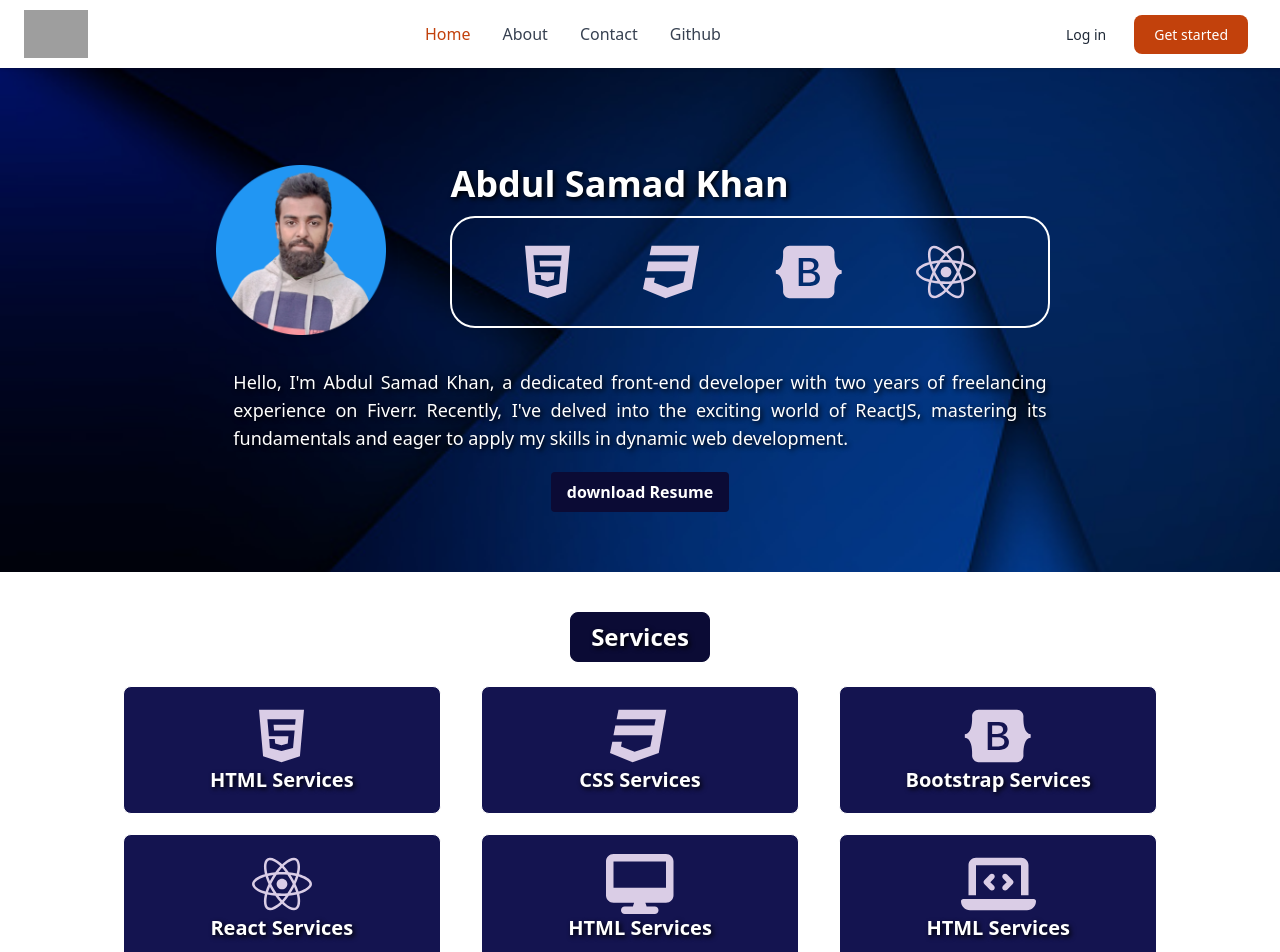
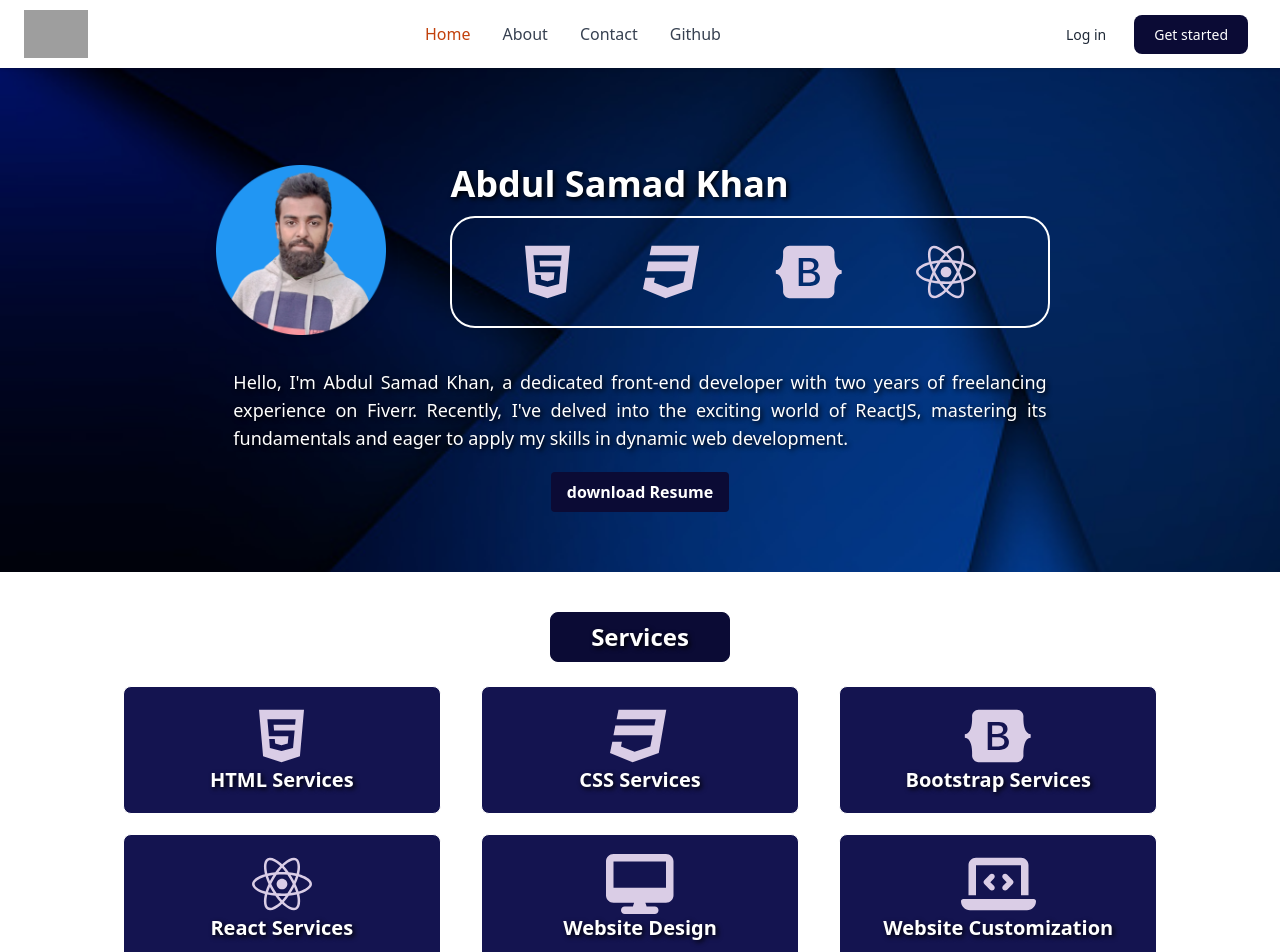
Before and after one commit to AbdulSamad676/React-Portfolio, a React (Vite) app: page / in a window 1280 px wide. Shown: the top 952 px of the page. Built offline with nearby package versions, Linux system fonts and the light colour scheme; grey boxes are pictures that could not be loaded.

Commit message:
services section completed and header button updated

```diff
--- a/src/assets/css/style.css
+++ b/src/assets/css/style.css
@@ -115,5 +115,6 @@
 	justify-content: center;
 	flex-direction: column;
 	align-items: center;
+	cursor: pointer;
 	/* width: max-content; */
 }
--- a/src/components/Header.jsx
+++ b/src/components/Header.jsx
@@ -23,7 +23,7 @@ export default function Header() {
 						</Link>
 						<Link
 							to='#'
-							className='text-white bg-orange-700 hover:bg-orange-800 focus:ring-4 focus:ring-orange-300 font-medium rounded-lg text-sm px-4 lg:px-5 py-2 lg:py-2.5 mr-2 focus:outline-none'
+							className='text-white resume-btn focus:ring-4 focus:ring-orange-300 font-medium rounded-lg text-sm px-4 lg:px-5 py-2 lg:py-2.5 mr-2 focus:outline-none'
 						>
 							Get started
 						</Link>
--- a/src/components/Services.jsx
+++ b/src/components/Services.jsx
@@ -11,7 +11,7 @@ import React from 'react';
 function Services() {
 	return (
 		<div className='container mx-auto my-10 '>
-			<h2 className='text-center my-2 py-2 px-5 text-2xl w-max font-bold text-white black-shadow custom-bg rounded-lg mx-auto'>
+			<h2 className='text-center my-2 py-2 px-10 text-2xl w-max font-bold text-white black-shadow custom-bg rounded-lg mx-auto'>
 				Services
 			</h2>
 			<div className='grid md:grid-cols-3 sm:grid-cols-2  gap-x-[5rem] md:gap-x-10 gap-y-5 p-4 md:w-10/12 mx-auto '>
@@ -57,7 +57,7 @@ function Services() {
 						icon={faDesktop}
 					/>
 					<h3 className='font-bold black-shadow text-xl '>
-						HTML Services
+						Website Design
 					</h3>
 				</div>
 				<div className='service-item h-32 p-4 rounded-lg text-white custom-bg border border-white'>
@@ -66,7 +66,7 @@ function Services() {
 						icon={faLaptopCode}
 					/>
 					<h3 className='font-bold black-shadow text-xl '>
-						HTML Services
+						Website Customization
 					</h3>
 				</div>
 			</div>
```
